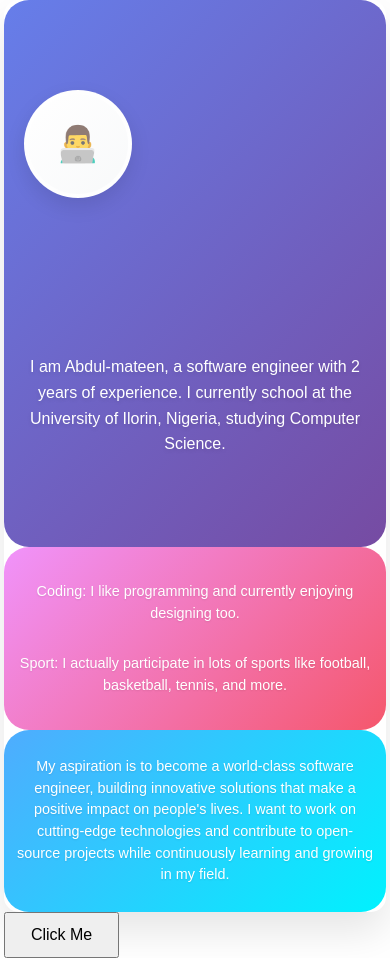
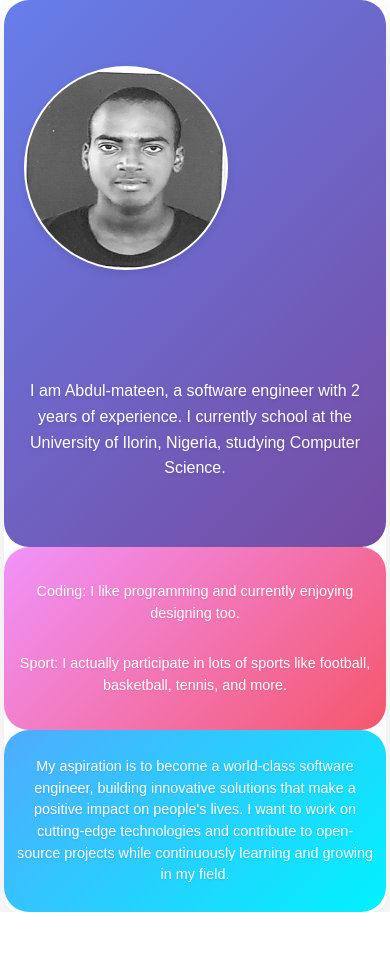
Before and after one commit to AbdulmateenAl/About-myself, a plain HTML site: page index.html in a window 390 px wide. After the commit the page ends 912 px from the top, so only its background shows below. Drawn offline with Linux system fonts and the light colour scheme.

Commit message:
made it ersponsive for mobile

```diff
--- a/index.html
+++ b/index.html
@@ -9,7 +9,7 @@
 <body>
     <section class="container">
         <div class="item item-1">
-            <div class="image"></div>
+                <img src="./Abdul passport.jpg" alt="Abdul" />
             <p class="about">I am Abdul-mateen, a software engineer with 2 years of experience. I currently school at the University
                 of Ilorin, Nigeria, studying Computer Science.
             </p>
@@ -24,8 +24,5 @@
             </div>
         </div>
     </section>
-    <section>
-        <button>Click Me</button>
-    </section>
 </body>
 </html>
--- a/style.css
+++ b/style.css
@@ -44,24 +44,22 @@ body {
     overflow: hidden;
 }
 
-.image {
+img {
     grid-area: image;
-    height: 180px;
-    width: 180px;
+    height: 200px;
+    width: 200px;
+    min-height: 60px;
+    min-width: 60px;
     background: linear-gradient(135deg, #ffffff 0%, #f8f9fa 100%);
     border-radius: 50%;
-    border: 4px solid rgba(255, 255, 255, 0.8);
-    box-shadow: 0 8px 20px rgba(0, 0, 0, 0.1);
+    border: 2px solid rgba(255, 255, 255, 0.8);
+    box-shadow: 0 3px 8px rgba(0, 0, 0, 0.1);
     display: flex;
     align-items: center;
     justify-content: center;
     position: relative;
-}
-
-.image::after {
-    content: '👨‍💻';
-    font-size: 60px;
-    opacity: 0.7;
+    flex-shrink: 0;
+    margin-right: 15px;
 }
 
 .item-1 {
@@ -72,9 +70,9 @@ body {
     display: grid;
     grid-template-columns: auto 1fr;
     grid-template-areas: "image content";
-    gap: 30px;
+    gap: 20px;
     align-items: center;
-    justify-content: center;
+    justify-content: flex-start;
     padding: 30px;
 }
 
@@ -123,12 +121,14 @@ body {
     }
 
     .image {
-        height: 120px;
-        width: 120px;
+        height: 50px;
+        width: 50px;
+        min-height: 50px;
+        min-width: 50px;
     }
 
     .image::after {
-        font-size: 40px;
+        font-size: 22px;
     }
 
     .item-1 {
@@ -165,12 +165,14 @@ body {
     }
 
     .image {
-        height: 100px;
-        width: 100px;
+        height: 45px;
+        width: 45px;
+        min-height: 45px;
+        min-width: 45px;
     }
 
     .image::after {
-        font-size: 35px;
+        font-size: 20px;
     }
 
     .item-1 {
```
Also changed, not shown: Abdul passport.jpg (added).
